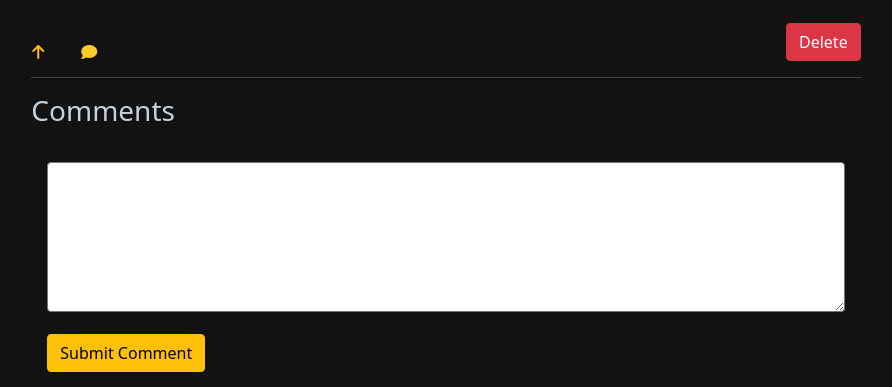
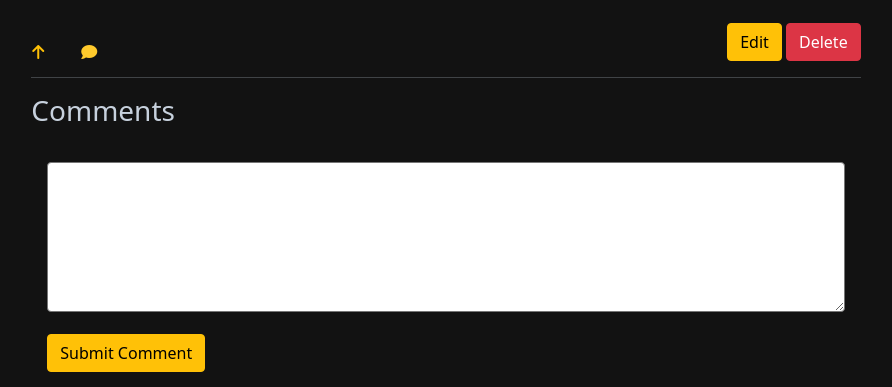
Before and after one commit to TerraBite147/EchoChamber, a Django app: template blog/templates/blog/post_detail.html in a window 1280 px wide. Shown: the part 156-543 px from the top of the page, without its empty margins (194-1086 px from the left). Run offline with Django 4.2, Linux system fonts and the light colour scheme; the template is opened without the code that fills it: values that come from a table or form of the project are taken from there, others are empty; the visitor is signed in with stand-in values (Sample User, id 1); some libraries are stand-ins or nearby versions.

Commit message:
Feat(post):add edit button to posts for admin and creator

```diff
--- a/blog/templates/blog/post_detail.html
+++ b/blog/templates/blog/post_detail.html
@@ -26,9 +26,12 @@
                             <div class="mt-auto d-flex justify-content-between">
                                 {% include 'blog/_post_interactions.html' %}
                                 {% if user.is_authenticated and user == post.author or user.is_superuser %}
-                                <a href="{% url 'delete_post' post.slug %}" class="btn btn-danger"
-                                    onclick="return confirm('Are you sure you want to delete this post?');">Delete</a>
-                                {% endif %}
+                                <div>
+                                    <a href="{% url 'edit_post' slug=post.slug %}" class="btn btn-warning">Edit</a>
+                                    <a href="{% url 'delete_post' post.slug %}" class="btn btn-danger"
+                                        onclick="return confirm('Are you sure you want to delete this post?');">Delete</a>
+                                    {% endif %}
+                                </div>
                             </div>
                             <hr />
                             <h3 class="light-grey">Comments</h3>
```
